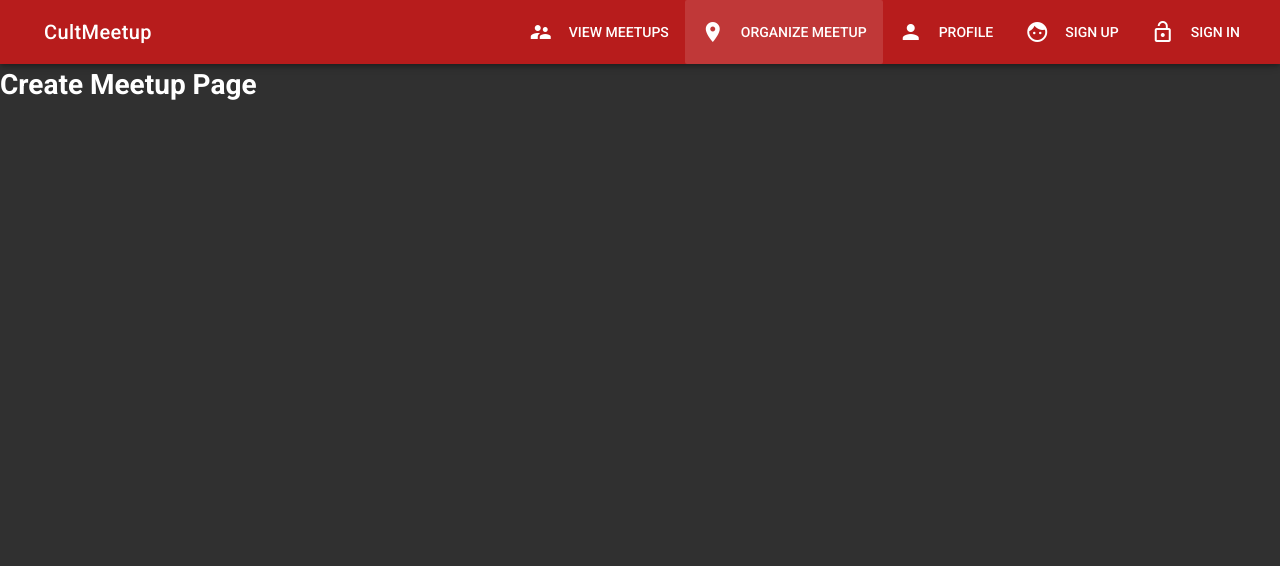
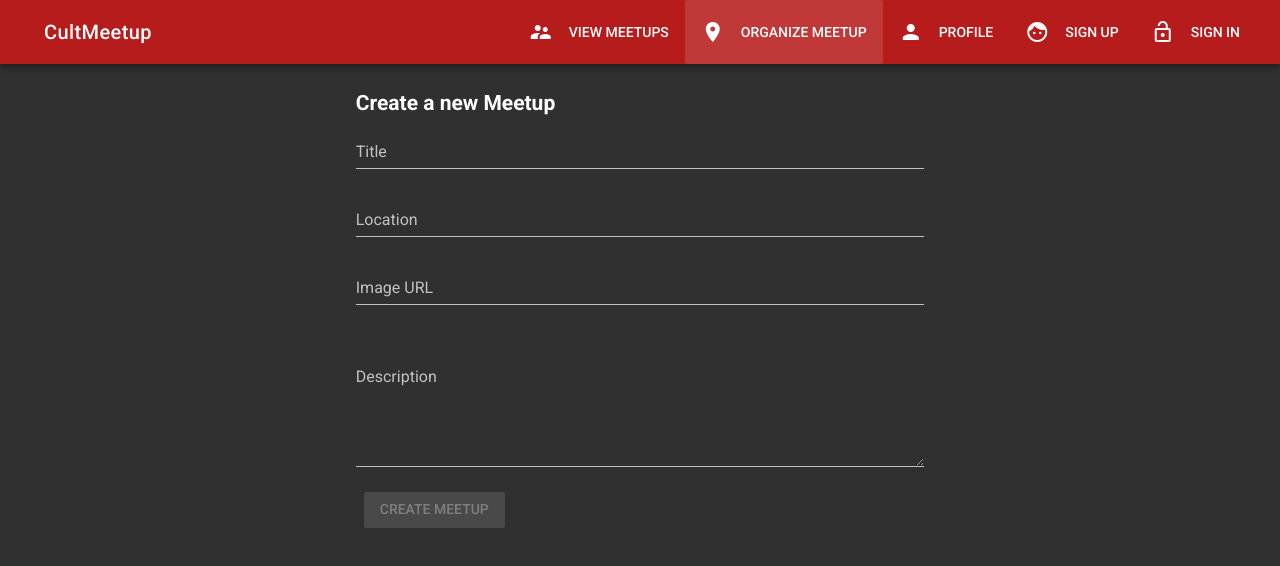
Before and after one commit to zetos/outdated-cult-meetup-0, a Vue app: page /meetup/new in a window 1280 px wide. Shown: the top 566 px of the page. Built offline with nearby package versions, Linux system fonts and the light colour scheme.

Commit message:
Create Meetup Page

```diff
--- a/src/components/Meetup/CreateMeetup.vue
+++ b/src/components/Meetup/CreateMeetup.vue
@@ -1,5 +1,105 @@
 <template>
-  <div>
-      <h1>Create Meetup Page</h1>
-  </div>
+  <v-container>
+    <v-layout row>
+      <v-flex xs12 sm6 offset-sm3>
+        <h2>Create a new Meetup</h2>
+      </v-flex>
+    </v-layout>
+    <v-layout row>
+      <v-flex xs12>
+        <form @submit.prevent="onCreateMeetup">
+          <v-layout row>
+            <v-flex xs12 sm6 offset-sm3>
+              <v-text-field
+              name="title"
+              label="Title"
+              id="title"
+              v-model="title"
+              required></v-text-field>
+            </v-flex>
+          </v-layout>
+          <v-layout row>
+            <v-flex xs12 sm6 offset-sm3>
+              <v-text-field
+              name="location"
+              label="Location"
+              id="location"
+              v-model="location"
+              required></v-text-field>
+            </v-flex>
+          </v-layout>
+          <v-layout row>
+            <v-flex xs12 sm6 offset-sm3>
+              <v-text-field
+              name="imageUrl"
+              label="Image URL"
+              id="image-url"
+              v-model="imageUrl"
+              required></v-text-field>
+            </v-flex>
+          </v-layout>
+          <v-layout row>
+            <v-flex xs12 sm6 offset-sm3>
+              <img :src="imageUrl" height="145">
+            </v-flex>
+          </v-layout>
+          <v-layout row>
+            <v-flex xs12 sm6 offset-sm3>
+              <v-text-field
+              name="description"
+              label="Description"
+              id="description"
+              multi-line
+              v-model="description"
+              required></v-text-field>
+            </v-flex>
+          </v-layout>
+          <v-layout row>
+            <v-flex xs12 sm6 offset-sm3>
+              <v-btn class="primary"
+              :disabled="!formIsValid"
+              type="submit">Create Meetup</v-btn>
+            </v-flex>
+          </v-layout>
+        </form>
+      </v-flex>
+    </v-layout>
+  </v-container>
 </template>
+
+<script>
+export default {
+  data () {
+    return {
+      title: '',
+      location: '',
+      imageUrl: '',
+      description: ''
+    }
+  },
+  computed: {
+    formIsValid () {
+      return this.title !== '' &&
+         this.location !== '' &&
+         this.imageUrl !== '' &&
+         this.description !== ''
+    }
+  },
+  methods: {
+    onCreateMeetup () {
+      if (!this.formIsValid) {
+        return
+      }
+      const meetupData = {
+        title: this.title,
+        location: this.location,
+        imageUrl: this.imageUrl,
+        description: this.description,
+        date: new Date()
+      }
+      this.$store.dispatch('createMeetup', meetupData)
+      this.$router.push('/meetups')
+    }
+  }
+}
+</script>
--- a/src/store/index.js
+++ b/src/store/index.js
@@ -20,8 +20,25 @@
       registeredMeetups: ['32423425']
     }
   },
-  mutations: {},
-  actions: {},
+  mutations: {
+    createMeetup (state, payload) {
+      state.loadedMeetups.push(payload)
+    }
+  },
+  actions: {
+    createMeetup ({commit}, payload) {
+      const meetup = {
+        title: payload.title,
+        location: payload.location,
+        imageUrl: payload.imageUrl,
+        description: payload.description,
+        date: payload.date,
+        id: '1234324'
+      }
+      // Reach out to firebase and store it
+      commit('createMeetup', meetup)
+    }
+  },
   getters: {
     loadedMeetups (state) {
       return state.loadedMeetups.sort((meetupA, meetupB) => {
```
